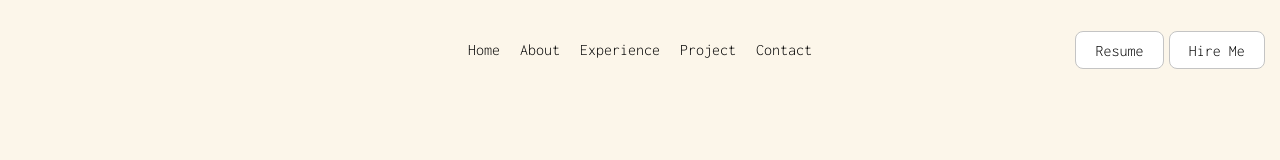
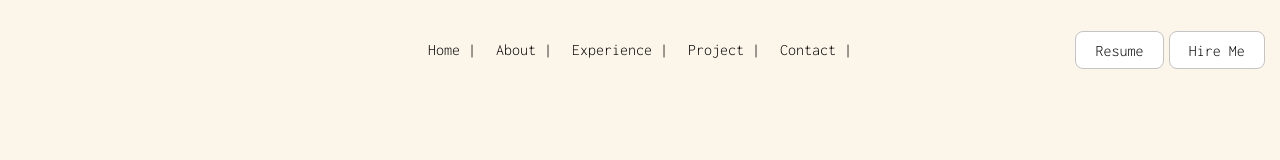
Before and after one commit to TharushiSewmini/IamDhanuka, a React (Vite) app: page / in a window 1280 px wide. Shown: the top 160 px of the page. Built offline with nearby package versions, Linux system fonts and the light colour scheme.

Commit message:
adding new chnages

```diff
--- a/src/components/NavBar.jsx
+++ b/src/components/NavBar.jsx
@@ -7,19 +7,19 @@ const NavBar = () => {
     <div className="nav-container">
       <nav className="nav-bar">
         <Link to="/" className="tags">
-          Home
+          Home |
         </Link>
         <Link to="/about" className="tags">
-          About
+          About |
         </Link>
         <Link to="/experience" className="tags">
-          Experience
+          Experience |
         </Link>
         <Link to="/project" className="tags">
-          Project
+          Project |
         </Link>
         <Link to="/contact" className="tags">
-          Contact
+          Contact |
         </Link>
       </nav>
       <div className="buttons">
```
